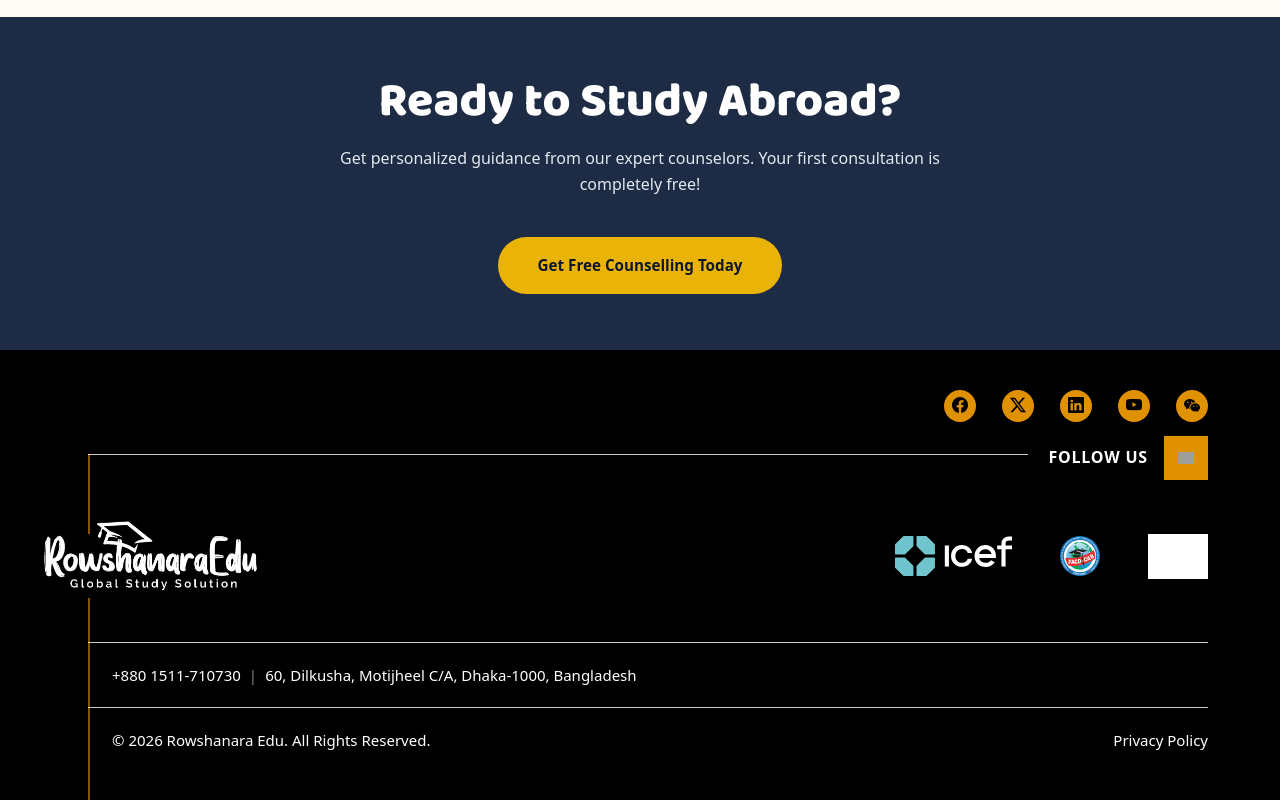
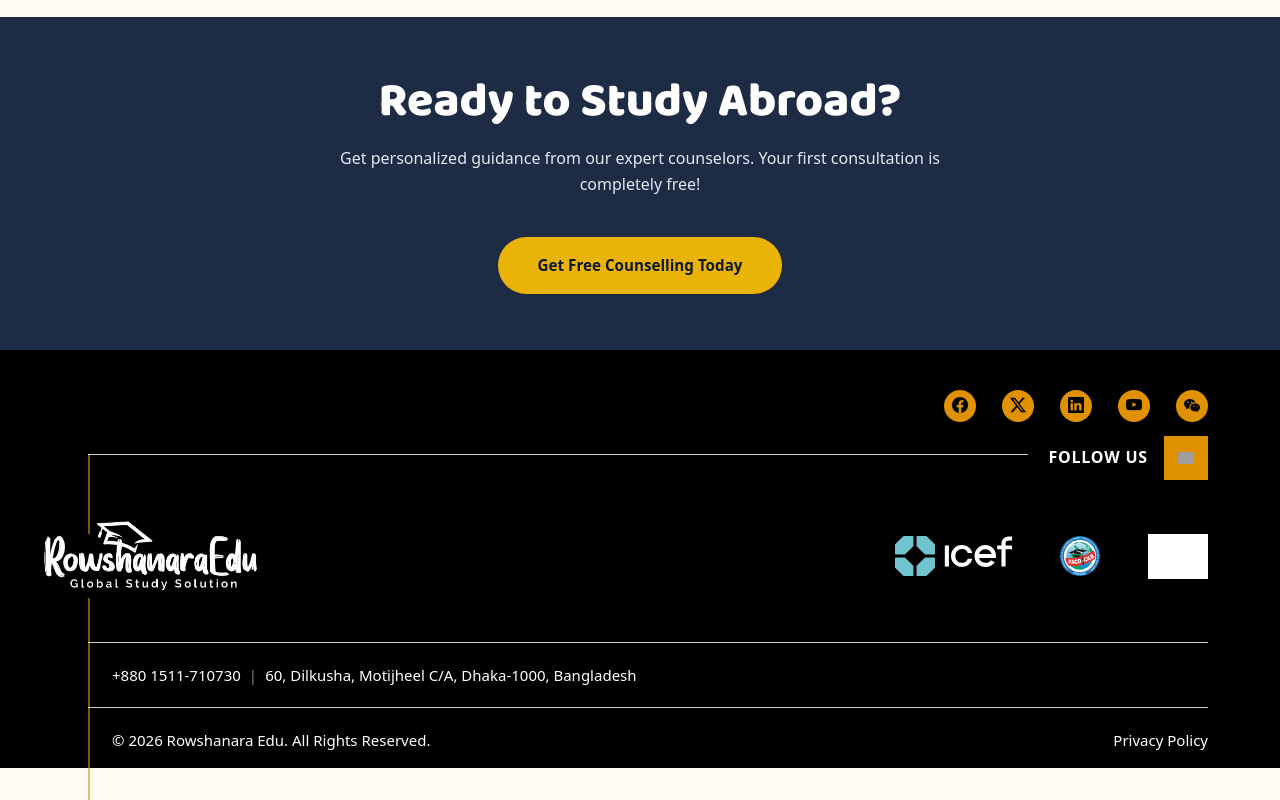
Before and after one commit to princeshiamofficial/Rowshanara-Edu, a Next.js app: page / in a window 1280 px wide. Shown: the part 3022-3822 px from the top of the page. Built offline with nearby package versions, Linux system fonts and the light colour scheme; grey boxes are pictures that could not be loaded.

Commit message:
style: reduce padding at the bottom of the footer

```diff
--- a/src/components/Footer.tsx
+++ b/src/components/Footer.tsx
@@ -51,7 +51,7 @@ const Footer = () => {
       </div>
 
       {/* 2. Middle & Bottom Layer Container */}
-      <div style={{ padding: '1rem 0 3rem 0', position: 'relative' }}>
+      <div style={{ padding: '1rem 0 1rem 0', position: 'relative' }}>
         <div className="container" style={{
           maxWidth: '1200px',
           margin: '0 auto',
```
